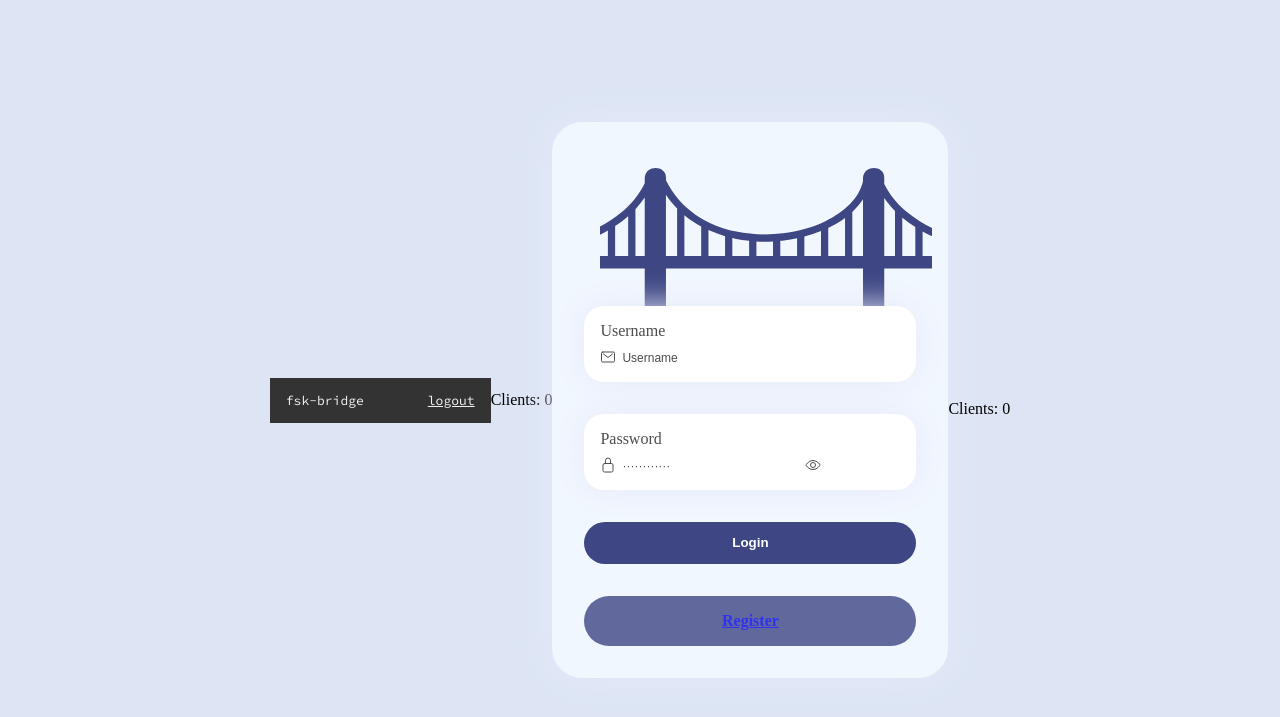
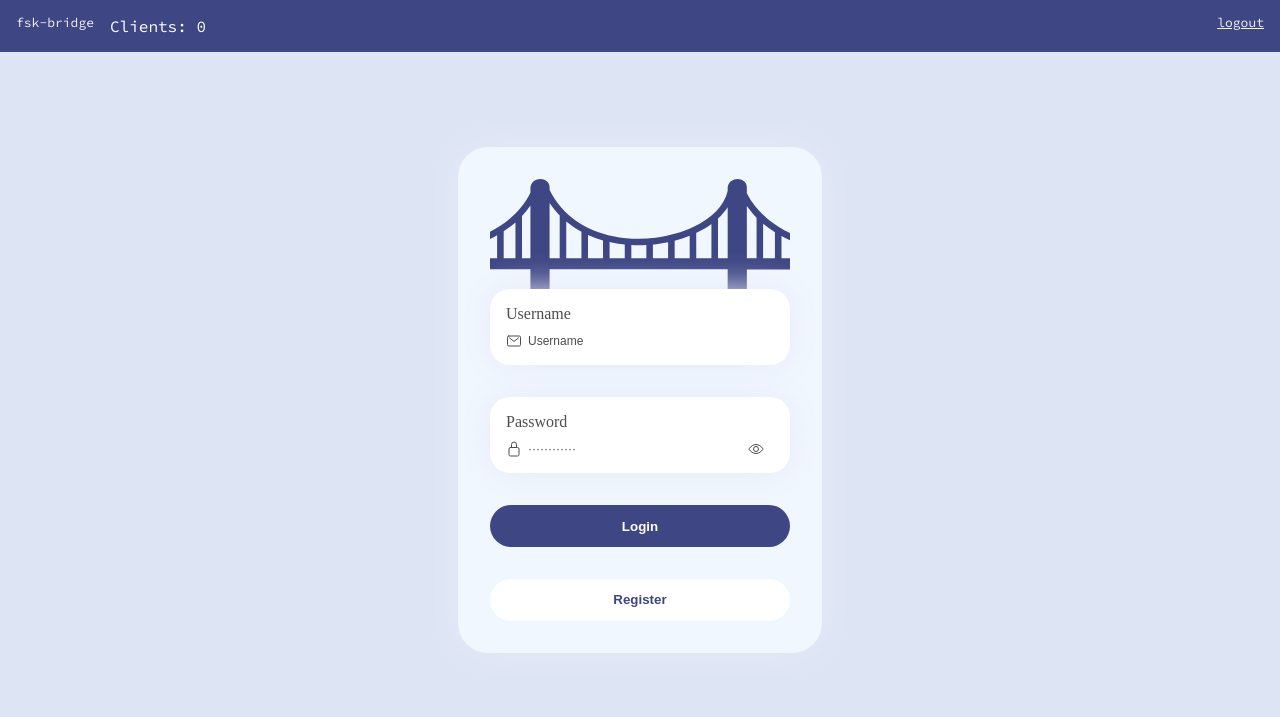
Before and after one commit to ksalij/fsk-bridge, a Flask app: page /login in a window 1280 px wide. Shown: the top 717 px of the page. Run offline with Flask 3, Linux system fonts and the light colour scheme; some libraries are stand-ins or nearby versions.

Commit message:
login and register pages DONE!

```diff
--- a/app/static/css/layout.css
+++ b/app/static/css/layout.css
@@ -1,3 +1,5 @@
+
+
 #chat {
   border-style: solid;
   margin: auto;
--- a/app/static/css/login.css
+++ b/app/static/css/login.css
@@ -7,7 +7,7 @@ input[type="submit"] { cursor: pointer; } */
     font-family: "Poppins";
 }
 
-form#login-form {
+form {
     display: contents;
 }
 
@@ -46,6 +46,7 @@ body {
     margin-top: -3em;
 }
 .screen-1 .username input {
+    width: 80%;
     outline: none;
     border: none;
 }
@@ -76,6 +77,7 @@ body {
     color: #4d4d4d;
 }
 .screen-1 .password input {
+    width: 80%;
     outline: none;
     border: none;
 }
@@ -110,24 +112,19 @@ body {
     transition-duration: 0.5s;
 }
 
-.screen-1 #register-button.submit-button {
-    padding: 1em;
-    background: white;
-    color: white;
-    border: 3px;
-    border-color: #3e4684;
-    border-radius: 30px;
-    font-weight: 600;
-    text-align: center;
-    transition-duration: 0.5s;
-    text-decoration: none;
-}
-
-.screen-1 #register-button.submit-button {
-    background-color: #3e4684;
+.screen-1 .submit-button:hover {
     opacity: 0.8;
 }
 
-.screen-1 .submit-button:hover {
-    opacity: 0.8;
+.screen-1 input#link-button {
+    padding: 1em;
+    background: white;
+    color: #3e4684;
+    width: 100%;
+    font-family: sans-serif;
 }
+
+.screen-1 input#link-button:hover {
+    background-color: #b1b5cd;
+    opacity: 100%;
+}
--- a/app/static/css/style.css
+++ b/app/static/css/style.css
@@ -109,9 +109,14 @@ box-shadow: 0px 0px 31px 9px rgba(143,215,210,1);
 
 /* Add a black background color to the top navigation */
 .topnav {
-  background-color: #333;
-  overflow: hidden;
+    overflow: hidden;
+    background-color: #3e4684;
+    position: fixed; /* Set the navbar to fixed position */
+    top: 0; /* Position the navbar at the top of the page */
+    width: 100%; /* Full width */
+    color: white;
 }
+
 
 /* Style the links inside the navigation bar */
 .topnav a {
--- a/app/templates/layout.html
+++ b/app/templates/layout.html
@@ -26,14 +26,13 @@
       <a href="/logout" class="">logout</a>
       <a href="" class="">{{session['username']}}</a>
       <div href="" class="logo">fsk-bridge</div>
+      <p id="clients">Clients: 0</p>
     </div>
-    <p id="clients">Clients: 0</p>
+
+
     {% block body %}
     {% endblock %}
-    <div>
-      <br>
-      <p id="clients">Clients: 0</p>
-    </div>
+
   </body>
 
   <script src="https://ajax.googleapis.com/ajax/libs/jquery/3.7.1/jquery.min.js"></script>
--- a/app/templates/login.html
+++ b/app/templates/login.html
@@ -8,8 +8,7 @@
 {% block body %}
 <div class="screen-1">
 
-	<!-- <img src="/getimages/otherimages/bridge-icon.svg" alt="Bridge Icon" class="logo"> -->
-	<img src="{{ url_for('static', filename='otherimages/bridge-icon.svg') }}" alt="Bridge Icon" class="logo">
+	<img src="{{ url_for('static', filename='otherimages/bridge-icon.svg') }}" alt="Bridge Icon" class="iconp-04r5">
 
 	<form action="/login" method="POST" id="login-form">
 		<div class="username">
@@ -32,10 +31,9 @@
 		<!-- <input type="submit" name="register" value="Register" id="register-button"> -->
 	</form>
 
-	<div class="submit-button" id="register-button">
-		<a href="/register">Register</a>
-	</div>
-	<!-- <input class="submit-button" type="submit" name="register" value="Sign Up" id="register-button"> -->
+	<form id="link-button">
+		<input type="submit" class="submit-button" name="register" value="Register" id="link-button" formaction="/register">
+	</form>
 
 </div>
 {% endblock %}
```
Also changed, not shown: app/templates/register.html (+8 -19 lines).
